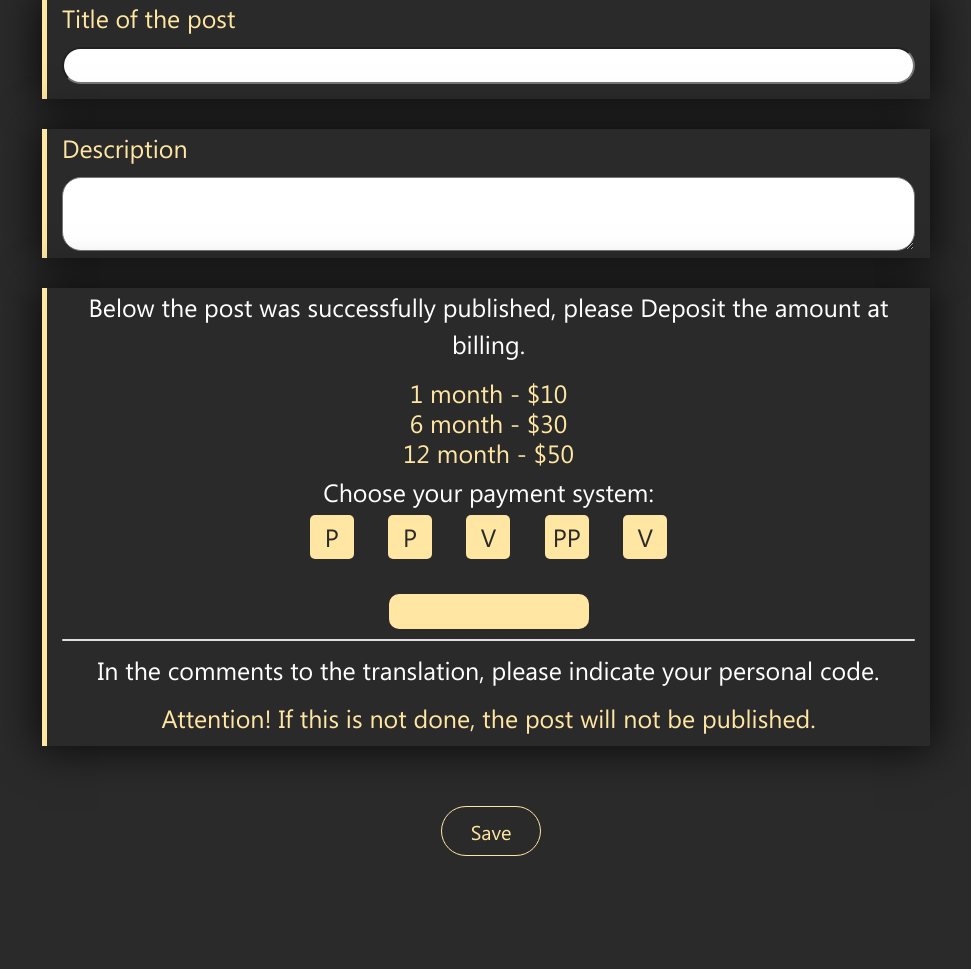
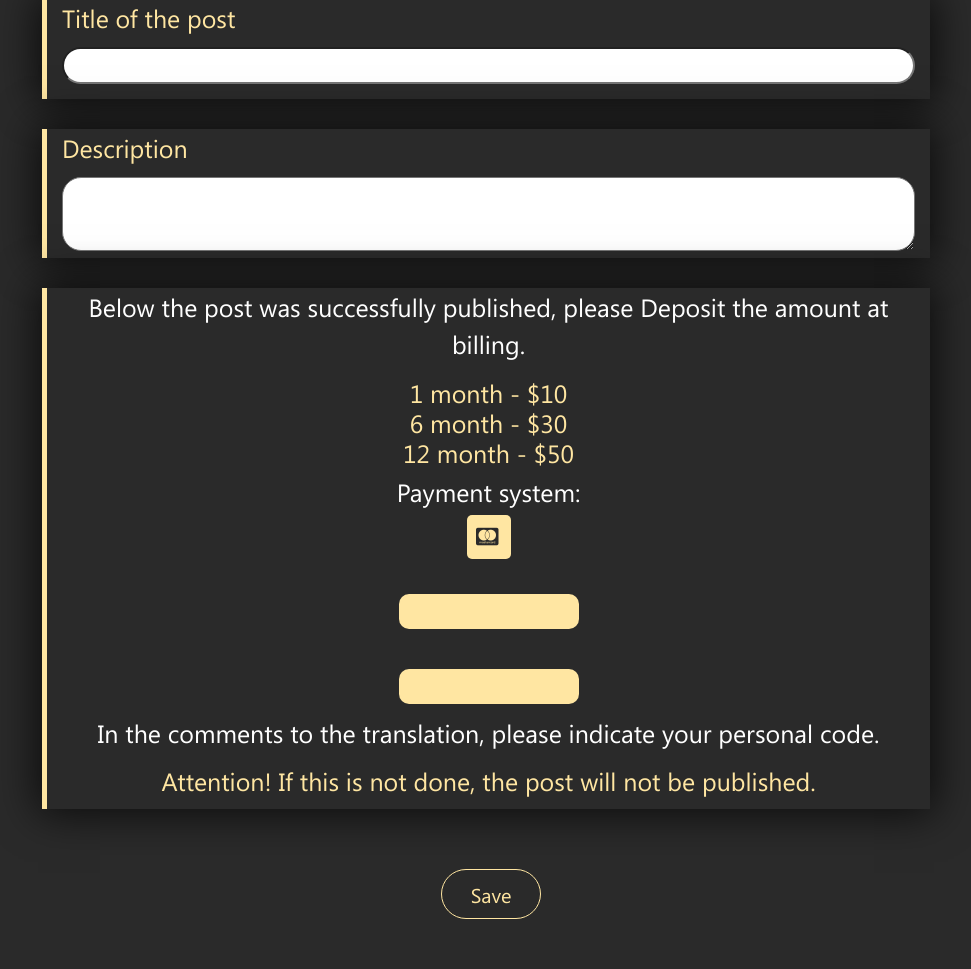
Before and after one commit to 11September/service-place, a Laravel app: page /new-post in a window 1280 px wide. Shown: the part 227-1196 px from the top of the page, without its empty margins (149-1120 px from the left). Before the commit the page ends 1083 px from the top, so only its background shows below. Run offline with Laravel 8, Linux system fonts and the light colour scheme; data that the repository does not hold is empty; some libraries are stand-ins or nearby versions.

Commit message:
fix post / new post blade

```diff
--- a/public/css/style.css
+++ b/public/css/style.css
@@ -73,9 +73,9 @@
     margin: 0
 }
 
-.cards{
-    display: none;
-}
+/*.cards{*/
+    /*display: none;*/
+/*}*/
 
 .cards.show-items{
     display: block;
@@ -202,9 +202,9 @@
     transition: all 0.2s;
 }
 
-a:focus, a:hover {
-    color: #0085A1;
-}
+/*a:focus, a:hover {*/
+    /*color: #0085A1;*/
+/*}*/
 
 blockquote {
     font-style: italic;
@@ -516,7 +516,7 @@
 
 .service-item-title-link {
     color: #FFE6A2;
-    text-decoration: none;
+    text-decoration: underline;
 }
 
 .service-item-title {
@@ -524,6 +524,11 @@
     max-height: 27px;
     overflow: hidden;
     margin: 0 0 5px 0;
+}
+
+.service-item-title:hover, .service-item-title-link{
+    text-decoration-color: white;
+    color: white;
 }
 
 .service-item-descr {
@@ -628,10 +633,6 @@
 .form-item:hover input, .form-item:hover textarea {
     background-color: #FFE6A2;
     color: #2A2A2A;
-}
-
-.form-item:hover i {
-    color: #FFE6A2;
 }
 
 .form-item i {
@@ -786,7 +787,8 @@
 
 .social-link-name a{
     color: white;
-    text-decoration: none;
+    text-decoration: underline;
+    text-decoration-color: white;
 }
 
 .social-link-src {
@@ -820,6 +822,11 @@
 .social-link-create-button {
     color: #FFE6A2;
     background-color: #2A2A2A;
+}
+
+.social-link-create-button:hover{
+    color: white;
+    text-decoration: none;
 }
 
 .wrapper-social-links {
@@ -903,6 +910,10 @@
     text-decoration: none;
 }
 
+.payment-item i{
+    color: #2A2A2A;
+}
+
 .wrapper-code {
     margin-top: 30px;
     display: flex;
@@ -915,7 +926,8 @@
 }
 
 .code-number {
-    width: 200px;
+    min-width: 180px;
+    padding: 0 10px;
     height: 35px;
     font-size: 25px;
     background-color: #FFE6A2;
--- a/resources/views/new_post.blade.php
+++ b/resources/views/new_post.blade.php
@@ -62,29 +62,21 @@
                                 </div>
 
                                 <div class="wrapper-blocks-payment">
-                                    <p class="prices-description-text">Choose your payment system:</p>
+                                    <p class="prices-description-text">Payment system:</p>
                                     <div class="blocks-payment">
-
-                                        <p class="payment-item choose-card">P</p>
-
-                                        <p class="payment-item"><a class="privat" href="#">P</a></p>
-                                        <p class="payment-item"><a class="monobank" href="#">V</a></p>
-                                        <p class="payment-item"><a class="oszhad" href="#">PP</a></p>
-                                        <p class="payment-item"><a class="alpa" href="#">V</a></p>
+                                        <p class="payment-item choose-card"><i class="fab fa-cc-mastercard"></i></p>
                                     </div>
 
 
                                     <div class="cards">
                                         <div class="wrapper-code">
-                                            <p class="code-number">{{ \Illuminate\Support\Facades\Auth::user()->code }}</p>
+                                            <p class="code-number">{{ setting('site.card') }}</p>
                                         </div>
                                     </div>
 
                                     <div class="wrapper-code">
                                         <p class="code-number">{{ \Illuminate\Support\Facades\Auth::user()->code }}</p>
                                     </div>
-
-                                    <p class="card"></p>
                                 </div>
 
                                 <p class="prices-description-text">In the comments to the translation, please indicate
@@ -108,9 +100,9 @@
 
 
 @section('scripts')
-    <script>
-        $('.choose-card').on('click', function () {
-            $('.cards').toggleClass('show-items');
-        });
-    </script>
+    {{--<script>--}}
+        {{--$('.choose-card').on('click', function () {--}}
+            {{--$('.cards').toggleClass('show-items');--}}
+        {{--});--}}
+    {{--</script>--}}
 @endsection
--- a/resources/views/post.blade.php
+++ b/resources/views/post.blade.php
@@ -9,7 +9,7 @@
     <div class="register-page">
 
         <div class="wrapper-header">
-            <a class="nav-link signin" href="{{ url('/profile') }}">Back</a>
+            <a class="nav-link signin" href="{{ URL::previous() }}">Back</a>
         </div>
 
         <div class="container">
@@ -40,7 +40,7 @@
                             @endif
 
                             <p class="one-post-user-name">
-                                <a href="{{ url('profile/' . $post->user->id) }}">{{ $post->user->name }}</a>
+                                <a href="{{ url('user/' . $post->user->id) }}">{{ $post->user->name }}</a>
                             </p>
                         </div>
                         <div class="one-post-contact-me">
```
